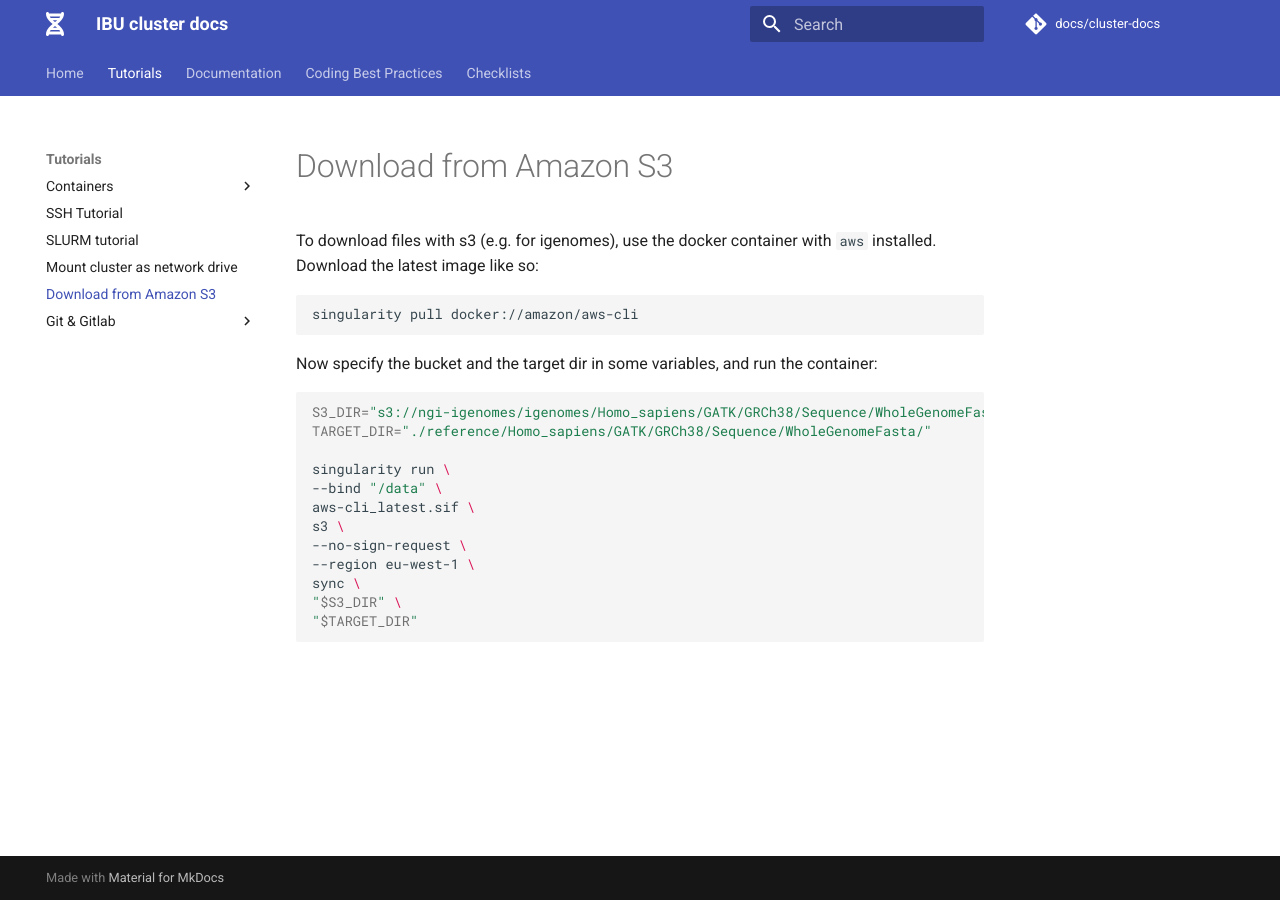
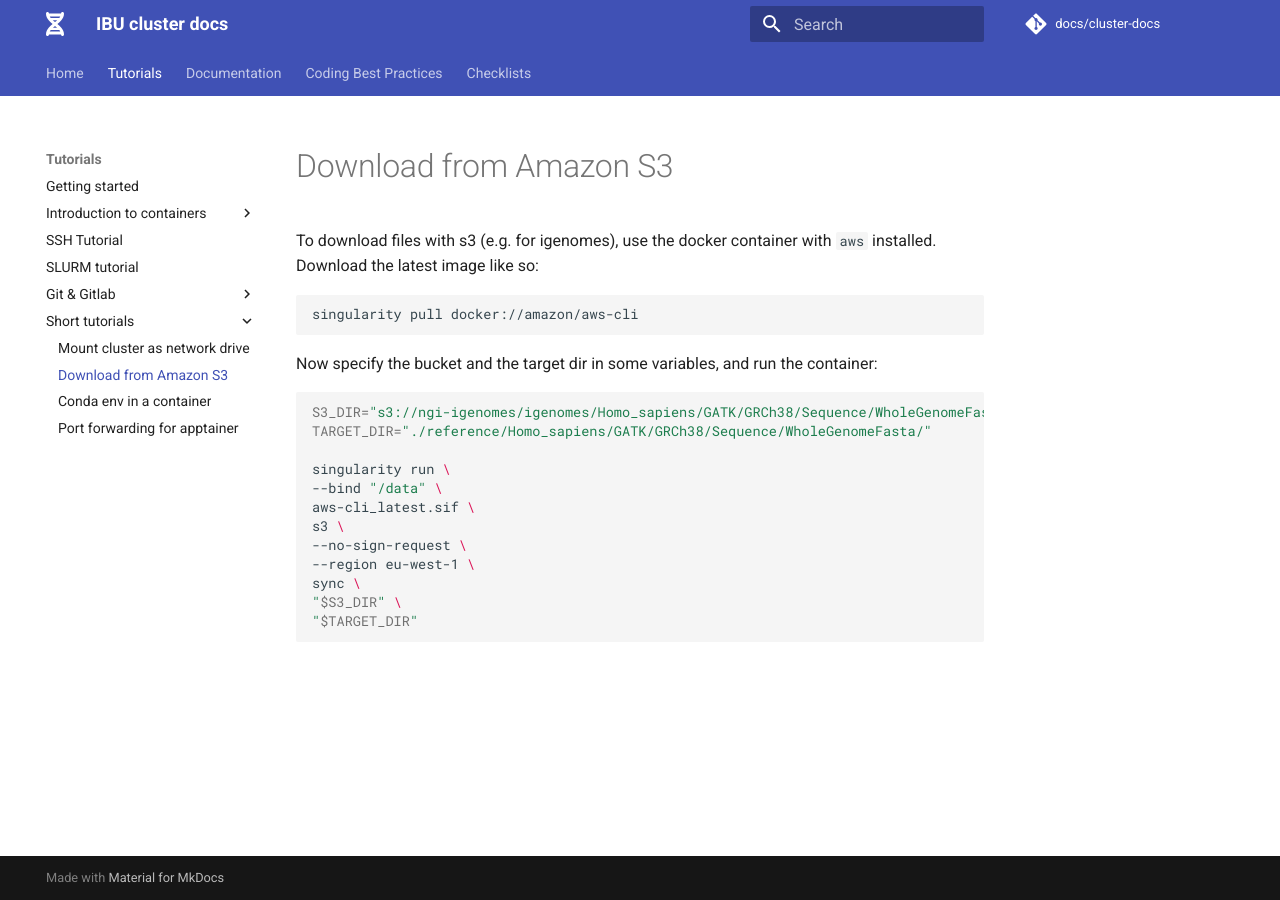
Before and after one commit to GeertvanGeest/cluster-docs, an MkDocs documentation site: the page built from docs/tutorials/short/download_s3.md, in a window 1280 px wide. Built offline with MkDocs 1.6.1 and Material for MkDocs 9.7.7, drawn with Linux system fonts in a browser that asks for light colours.

Commit message:
updates structure

```diff
--- a/mkdocs.yml
+++ b/mkdocs.yml
@@ -4,21 +4,24 @@ site_dir: public
 nav:
     - Home: index.md
     - Tutorials:
-      - Containers:
-          - Introduction to containers: tutorials/containers/introduction_containers.md
-          - Managing docker: tutorials/containers/managing_docker.md
-          - Dockerfiles: tutorials/containers/dockerfiles.md
-          - Apptainer: tutorials/containers/apptainer.md
-          - Conda env in a container: tutorials/containers/conda_env_container.md
-          - Port forwarding for apptainer: tutorials/containers/port_forwarding_apptainer.md
+      - Getting started: tutorials/getting_started.md
+      - Introduction to containers:
+        - Introduction to containers: tutorials/containers/introduction_containers.md
+        - Managing docker: tutorials/containers/managing_docker.md
+        - Dockerfiles: tutorials/containers/dockerfiles.md
+        - Apptainer: tutorials/containers/apptainer.md
       - SSH Tutorial: tutorials/SSH_tutorial.md
       - SLURM tutorial: tutorials/SLURM_tutorial.md
-      - Mount cluster as network drive: tutorials/mount_cluster.md
-      - Download from Amazon S3: tutorials/download_s3.md
       - Git & Gitlab:
-          - Set up: tutorials/gitlab/gitlab.md
-          - CI & automatic image builds: tutorials/gitlab/gitlab_ci.md
-          - Git cheatsheet: tutorials/gitlab/git_cheatsheet.md
+        - Set up: tutorials/gitlab/gitlab.md
+        - CI & automatic image builds: tutorials/gitlab/gitlab_ci.md
+        - Git cheatsheet: tutorials/gitlab/git_cheatsheet.md
+      - Short tutorials:
+        - Mount cluster as network drive: tutorials/short/mount_cluster.md
+        - Download from Amazon S3: tutorials/short/download_s3.md
+        - Conda env in a container: tutorials/short/conda_env_container.md
+        - Port forwarding for apptainer: tutorials/short/port_forwarding_apptainer.md
+
     - Documentation:
       - Storage: documentation/storage.md
       - Resources:
```
Also changed, not shown: docs/tutorials/getting_started.md (added, +7 -0 lines), docs/tutorials/short/conda_env_container.md (renamed from docs/tutorials/containers/conda_env_container.md), docs/tutorials/short/download_s3.md (renamed from docs/tutorials/download_s3.md), docs/tutorials/short/mount_cluster.md (renamed from docs/tutorials/mount_cluster.md), docs/tutorials/short/port_forwarding_apptainer.md (renamed from docs/tutorials/containers/port_forwarding_apptainer.md).
